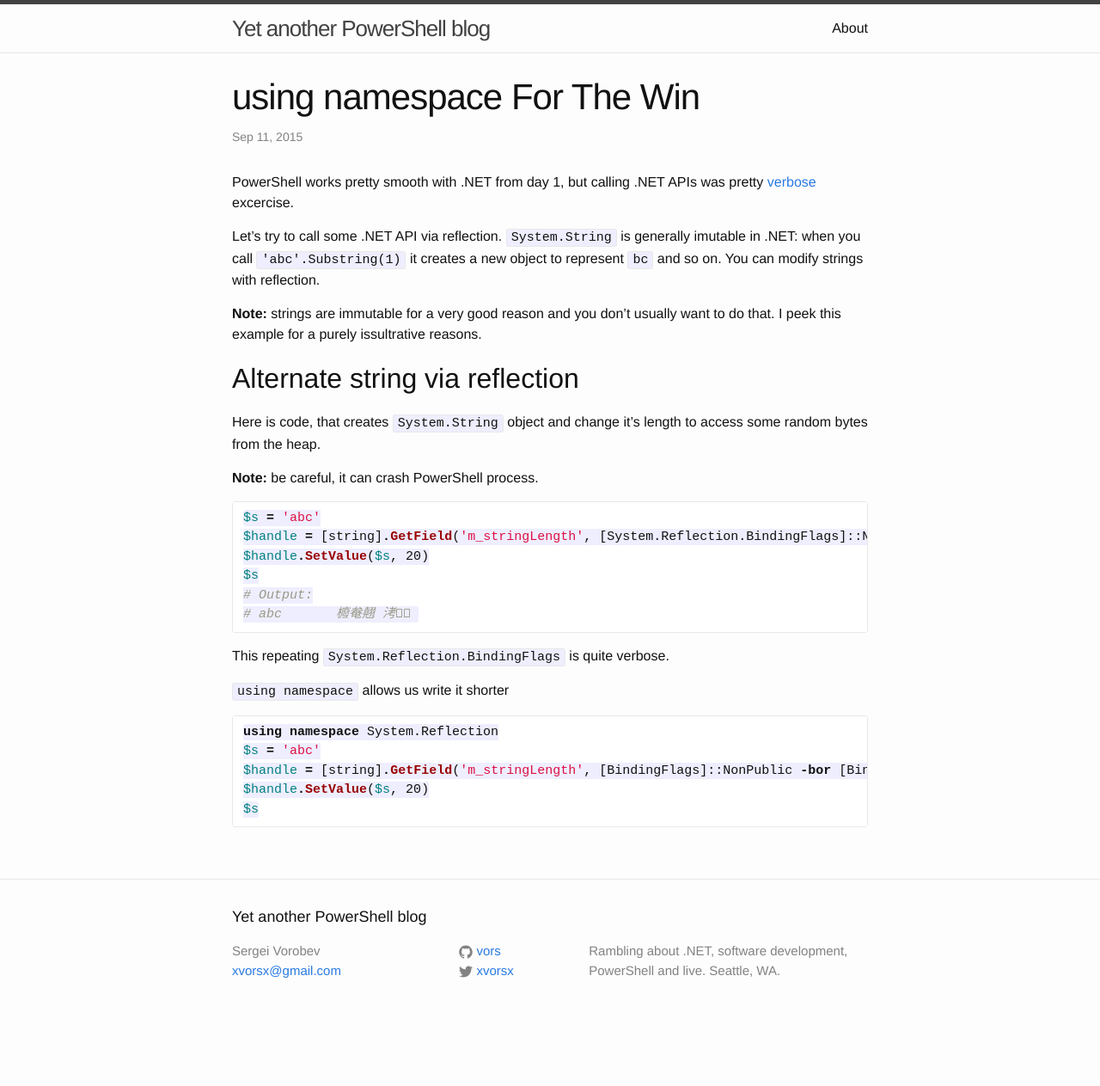
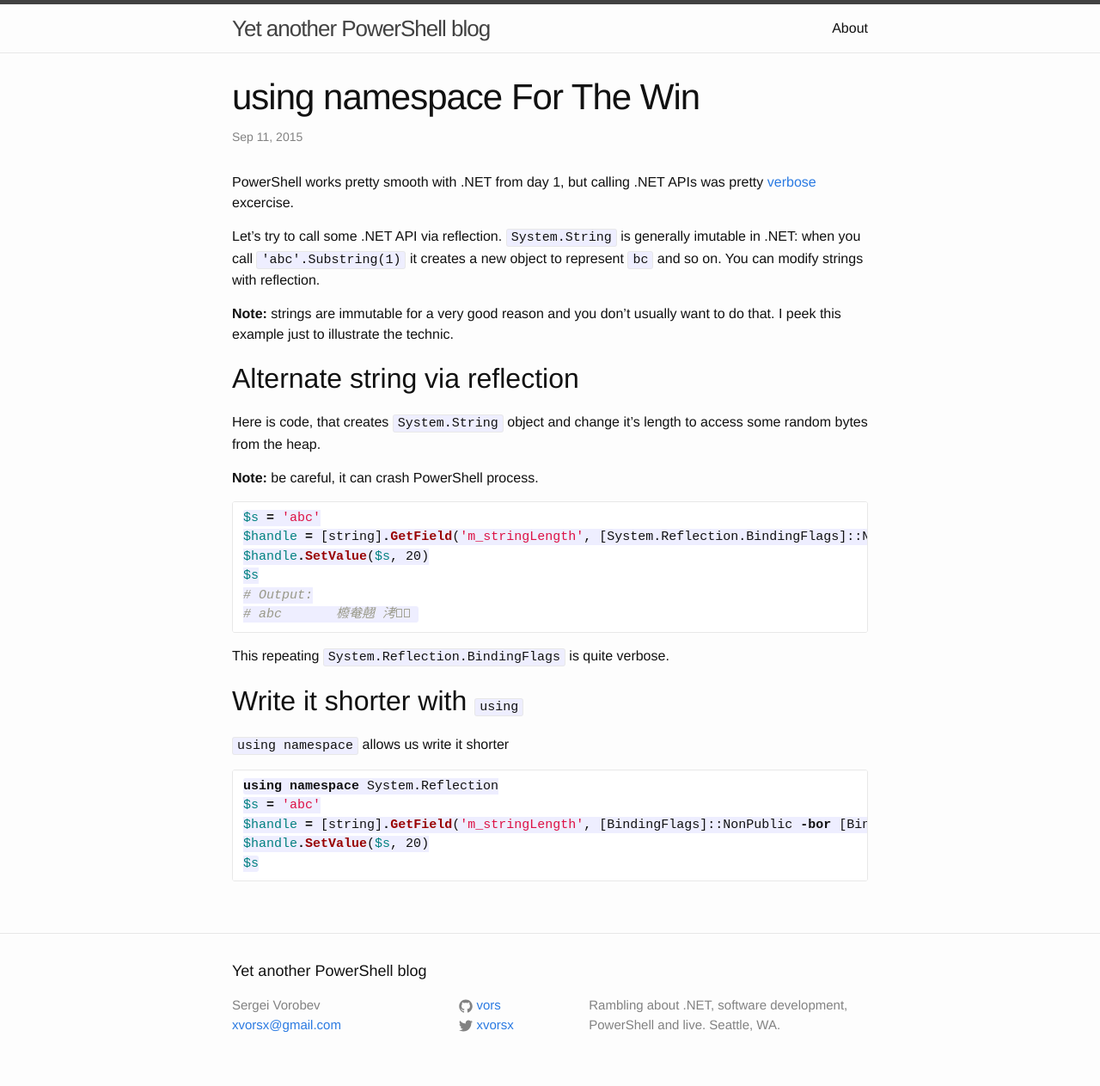
Before and after one commit to vors/vors.github.io, a Jekyll site: the page built from _posts/2015-09-11-using-namespace-for-the-win.markdown, in a window 1280 px wide. Shown: the whole page at 86% size. Built offline with Jekyll 4.4.1, drawn with Linux system fonts in a browser that asks for light colours; before the commit the page ends 1200 px from its top, so only the background shows below that.

Commit message:
Update 2015-09-11-using-namespace-for-the-win.markdown

```diff
--- a/_posts/2015-09-11-using-namespace-for-the-win.markdown
+++ b/_posts/2015-09-11-using-namespace-for-the-win.markdown
@@ -14,7 +14,7 @@ when you call `'abc'.Substring(1)` it creates a new object to represent `bc` and
 You can modify strings with reflection.
 
 **Note:** strings are immutable for a very good reason and you don't usually want to do that.
-I peek this example for a purely issultrative reasons.
+I peek this example just to illustrate the technic.
 
 ## Alternate string via reflection
 
@@ -33,6 +33,8 @@ $s
 
 This repeating `System.Reflection.BindingFlags` is quite verbose.
 
+## Write it shorter with `using`
+
 `using namespace` allows us write it shorter
 
 ~~~powershell
```
